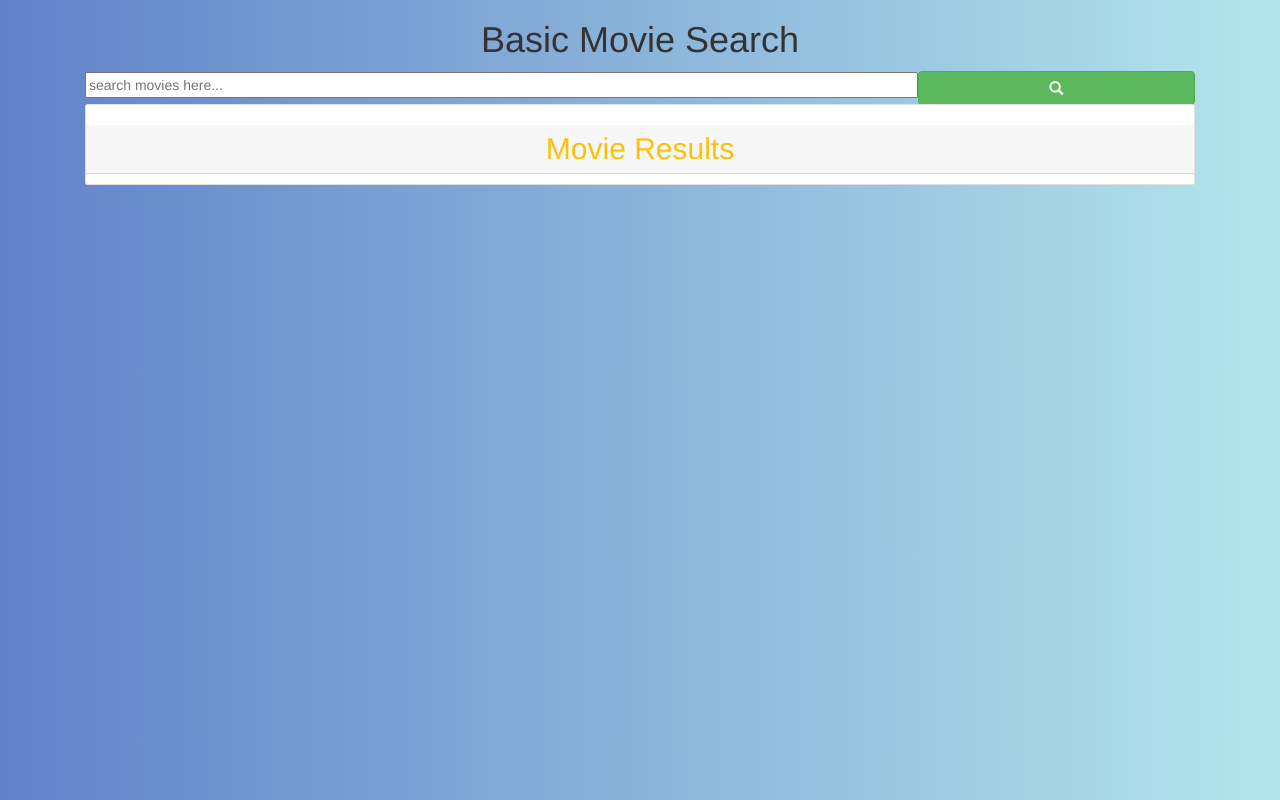
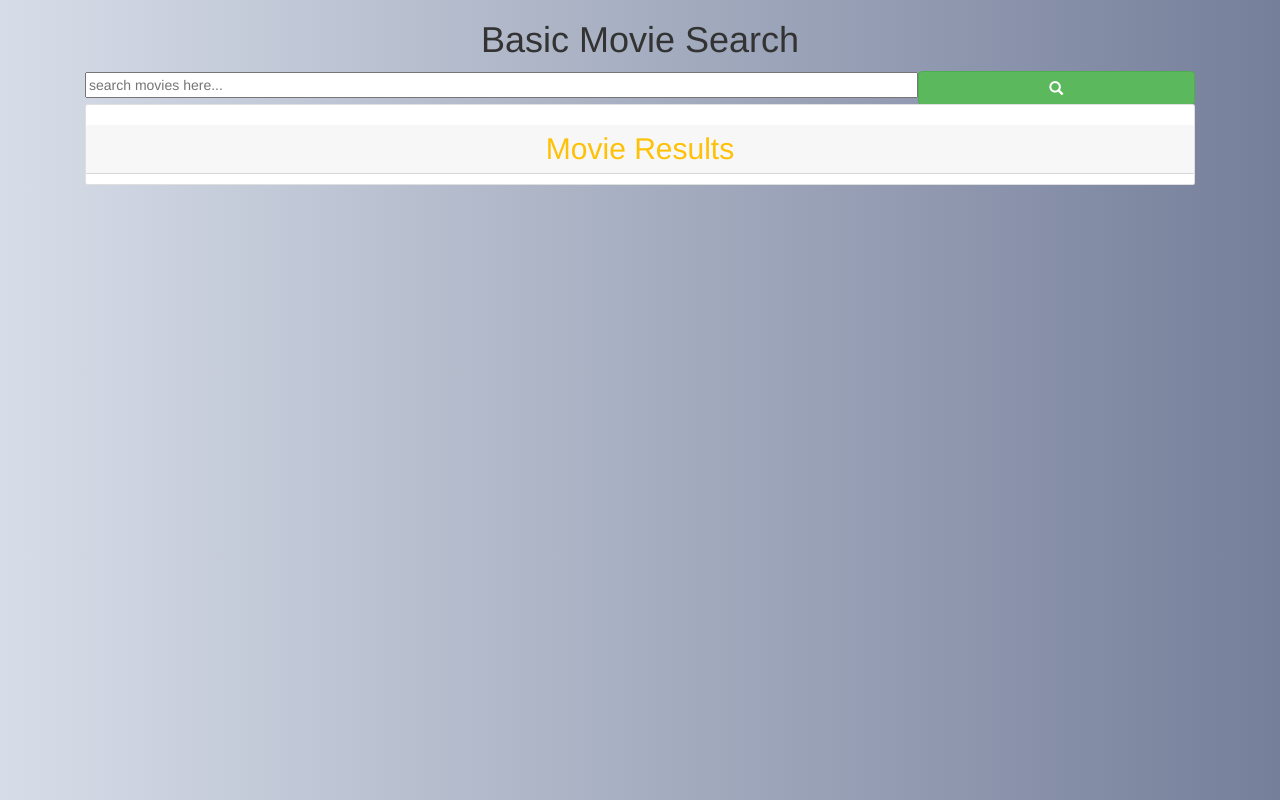
Before and after one commit to evo-g/hackathon, a React (Create React App) app: page / in a window 1280 px wide. Built offline with nearby package versions, Linux system fonts and the light colour scheme.

Commit message:
make it better

```diff
--- a/public/index.html
+++ b/public/index.html
@@ -9,7 +9,7 @@
     <link rel="manifest" href="%PUBLIC_URL%/manifest.json">
     <link rel="shortcut icon" href="%PUBLIC_URL%/favicon.ico">
 
-    <title>React App</title>
+    <title>Hackathon</title>
   </head>
   <body>
     <noscript>
--- a/src/App.css
+++ b/src/App.css
@@ -1,4 +1,4 @@
-.App {
+/* .App {
   text-align: center;
 }
 
@@ -29,4 +29,4 @@
 
 li {
   list-style-image: none;
-}
+} */
--- a/src/index.css
+++ b/src/index.css
@@ -1,7 +1,7 @@
 body {
-  background: #0c9454; /* fallback for old browsers */
-  background: -webkit-linear-gradient(to left, #b3e6eb, #62acc9);
-  background: linear-gradient(to left, #b3e6eb, #6281c9);
+  background: #757F9A;  /* fallback for old browsers */
+  background: -webkit-linear-gradient(to right, #D7DDE8, #757F9A);  /* Chrome 10-25, Safari 5.1-6 */
+  background: linear-gradient(to right, #D7DDE8, #757F9A); /* W3C, IE 10+/ Edge, Firefox 16+, Chrome 26+, Opera 12+, Safari 7+ */
 }
 
 li {
```
